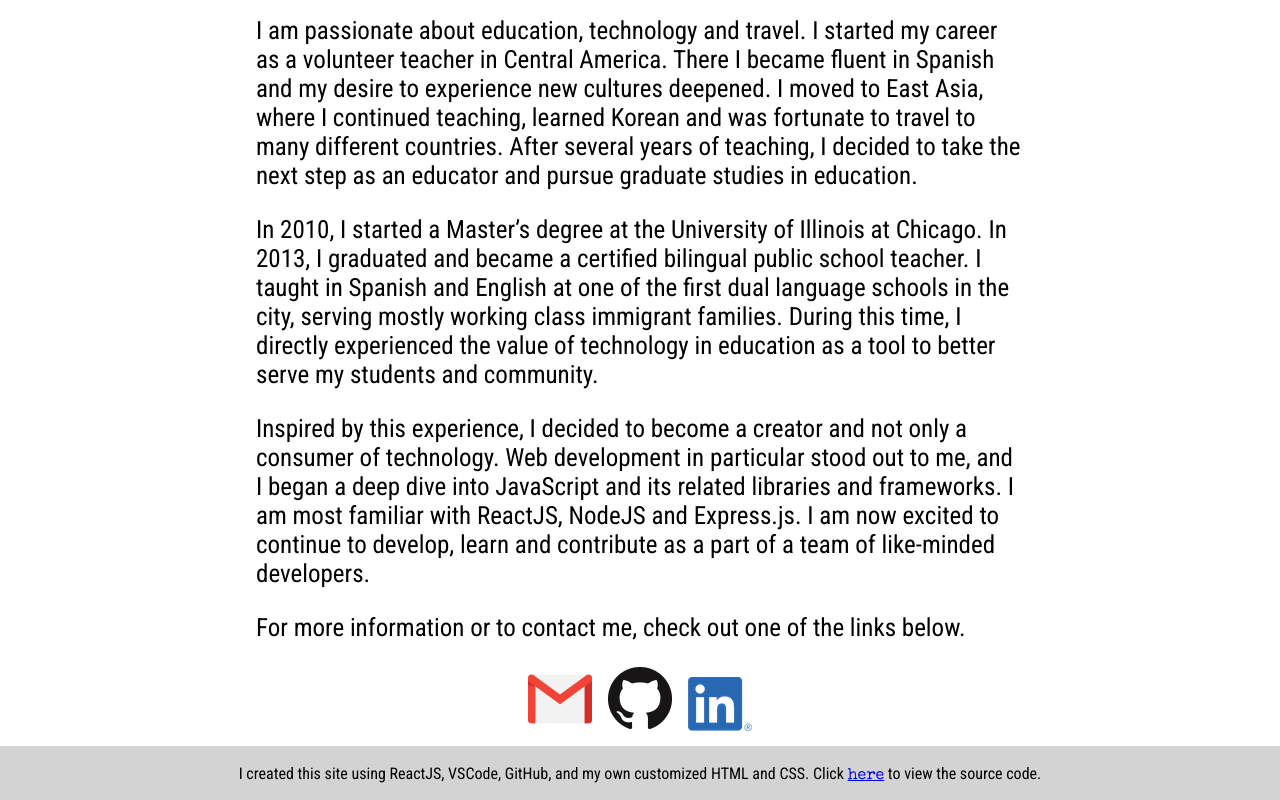
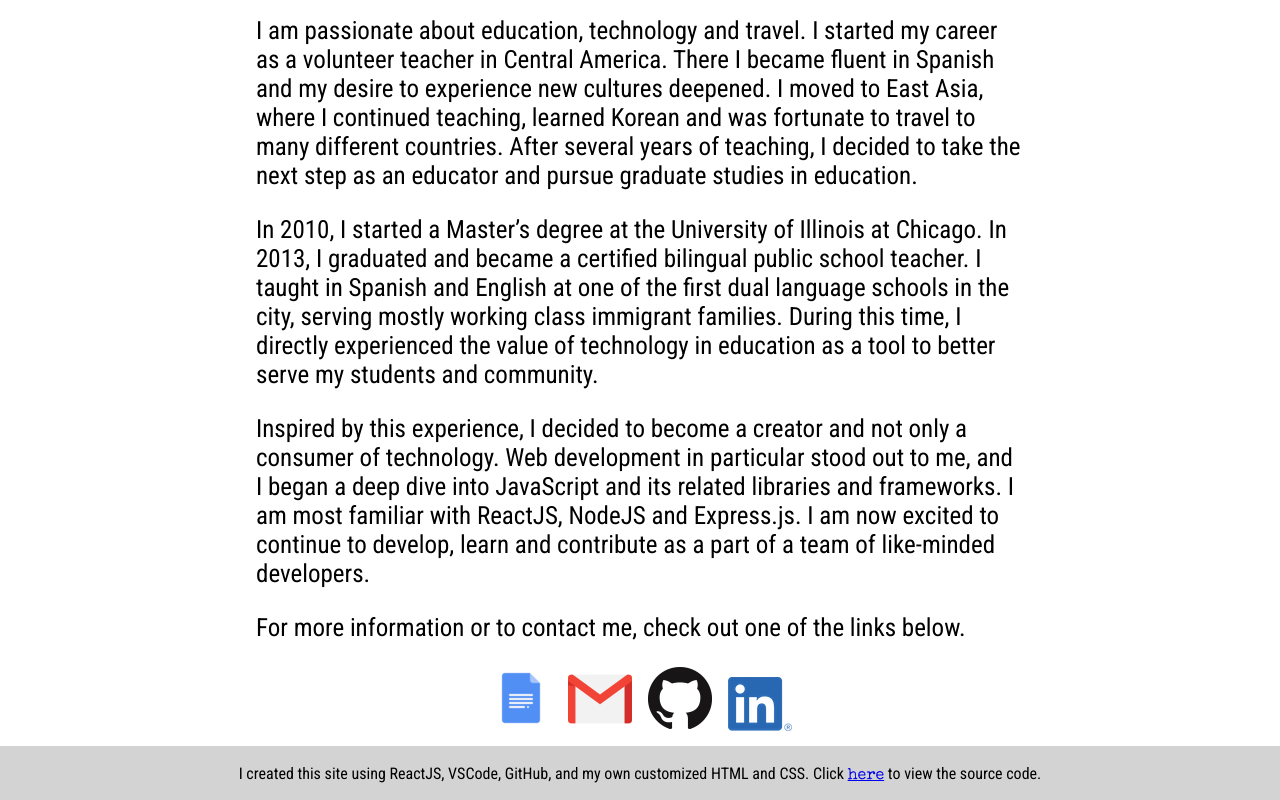
Before and after one commit to browe83/portfolio-website, a React (Create React App) app: page /about in a window 1280 px wide. Shown: the part 453-1253 px from the top of the page. Built offline with nearby package versions, Linux system fonts and the light colour scheme; a web font is replaced by a local one.

Commit message:
adds resume

```diff
--- a/src/components/About.js
+++ b/src/components/About.js
@@ -2,6 +2,7 @@ import React from 'react';
 import gmail from '../images/gmail.png';
 import linkedin from '../images/linkedin.png';
 import github from '../images/github.png';
+import file from "../images/file.png";
 
 function About (props) {
 
@@ -44,6 +45,9 @@ function About (props) {
             </p>
             </div>
             <div className='contacts'>
+              <a href='https://docs.google.com/document/d/1yZk4r3cbv-TulTxqQi7hZ3eG2nXQ-UaiQW0ww09aM1c/edit?usp=sharing' rel="noopener noreferrer" target='_blank'>
+                <img src={file} alt='resume'></img>
+              </a>
               <a href='mailto:rowe.brandon.j@gmail.com' rel="noopener noreferrer" target='_blank'>
                 <img src={gmail} alt='gmail'></img>
               </a>
```
Also changed, not shown: src/images/file.png (added), 1 other file (tests, documents, lock files or other folders).
